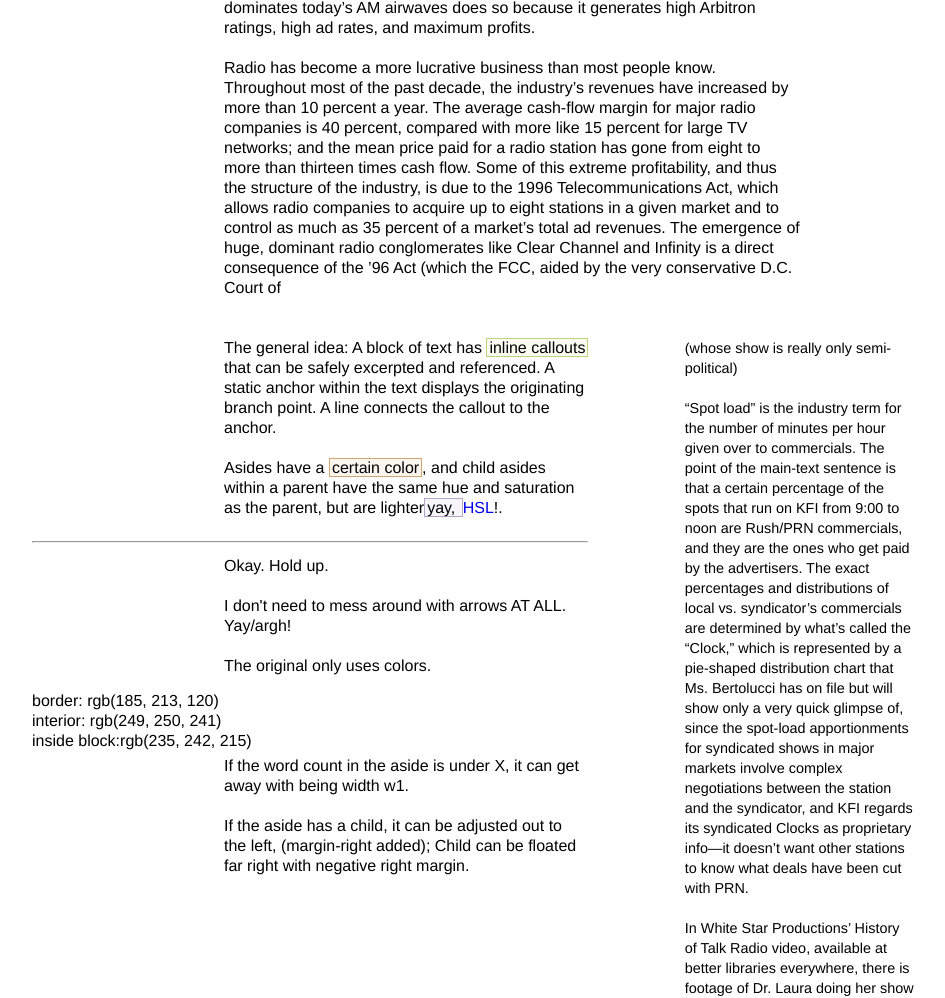
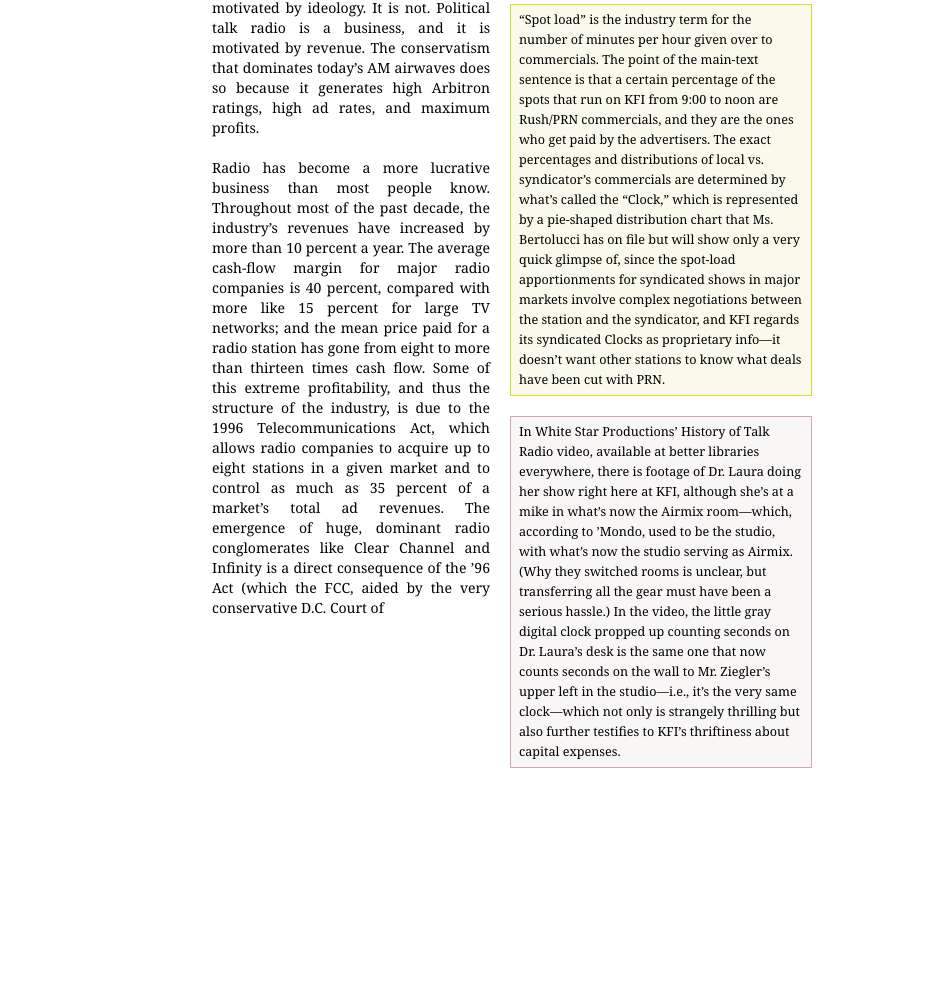
Before and after one commit to charliepark/parentheticals, a plain HTML site: page scratch2.html in a window 1280 px wide. Shown: the part 1047-2045 px from the top of the page, without its empty margins (128-1073 px from the left). After the commit the page ends 1825 px from the top, so only its background shows below. Drawn offline with Linux system fonts and the light colour scheme.

Commit message:
Progress on CSS.

```diff
--- a/scratch2.html
+++ b/scratch2.html
@@ -21,11 +21,12 @@
     table{border-collapse:collapse;border-spacing:0}
     /* end of Eric Meyer's CSS Reset */
 
-    body, input, select, textarea{font-family:'helvetica neue',helvetica,arial,sans-serif;font-size:16px;line-height:20px}
+    body, input, select, textarea{font-family:georgia,serif;font-size:14px;line-height:20px}
 
     article{margin:50px auto;padding:50px 0;width:960px;}
 
-    p{margin:0 auto;padding:5px 8px 15px;max-width:60%;}
+    p{margin:0 auto;padding:5px 8px 15px;width:600px;text-align:justify}
+    aside p{text-align:left;width:auto}
     .color0{background:rgb(249, 250, 241);border: 1px solid rgb(185, 213, 120);}
     aside.color0 a[data-footnote]{border-color:rgb(235, 241, 214);background:rgb(235, 241, 214);}
     .color1{background:rgb(250, 246, 239);border: 1px solid rgb(209, 167, 112);}
@@ -42,7 +43,7 @@
     aside aside{margin:2% -5% 2% 0;width:50%}
     aside p:last-child{padding-bottom:5px}
 
-    aside{clear:both;display:block;float:right;font-size:90%;margin-bottom:10px;margin-left:20px;width:40%;}
+    aside{clear:both;display:block;float:right;font-size:90%;margin:10px 0 10px 20px;width:300px;}
 
 
   </style>
@@ -52,41 +53,20 @@
   <article>
     <section>
       <p>news in a depth and detail that other media do not, and to interpret, analyze, and explain that news.</p>
-      <p>Which all sounds great, except of course &ldquo;explaining&rdquo; the news really means editorializing, infusing the actual events of the day with the host&rsquo;s own opinions. And here is where the real controversy starts, because these opinions are, as just one person&rsquo;s opinions, exempt from strict journalistic standards of truthfulness, probity, etc., and yet they are often delivered by the talk-radio host not as opinions but as revealed truths, truths intentionally ignored or suppressed by a &ldquo;mainstream press&rdquo; that&rsquo;s &ldquo;biased&rdquo; in favor of liberal interests. This is, at any rate, the rhetorical template for Rush Limbaugh&rsquo;s program, <a data-footnote=0>on which most syndicated and large-market political talk radio is modeled</a>, from ABC&rsquo;s Sean Hannity and Talk Radio Network&rsquo;s Laura Ingraham to G. G. Liddy, Rusty Humphries, Michael Medved, Mike Gallagher, Neal Boortz, Dennis Prager, and, in many respects, Mr. John Ziegler.</p>
-      <p>KFI AM-640 carries Rush Limbaugh every weekday, 9:00 A.M. to noon, via live ISDN feed from Premiere Radio Networks, which is one of the dozen syndication networks that own talk-radio shows so popular that it&rsquo;s worth it for local stations to air them even though it costs the stations a portion of their spot load. The same goes for Dr. Laura Schlessinger, who&rsquo;s based in southern California and used to broadcast her syndicated show from KFI until the midnineties, when Premiere built its own LA facility and was able to offer Schlessinger more-sumptuous digs. Dr. Laura airs M-F from noon to 3:00 on KFI, though her shows are canned and there&rsquo;s no live feed. Besides 7:00–10:00 P.M.&rsquo;s Phil Hendrie (another KFI host whose show went into national syndication, and who now has his own private dressing room and studio over at Premiere), the only other weekday syndication KFI uses is <em>Coast to Coast With George Noory</em>, which covers and analyzes news of the paranormal throughout the wee hours.
+      <p>Which all sounds great, except of course &ldquo;explaining&rdquo; the news really means editorializing, infusing the actual events of the day with the host&rsquo;s own opinions. And here is where the real controversy starts, because these opinions are, as just one person&rsquo;s opinions, exempt from strict journalistic standards of truthfulness, probity, etc., and yet they are often delivered by the talk-radio host not as opinions but as revealed truths, truths intentionally ignored or suppressed by a &ldquo;mainstream press&rdquo; that&rsquo;s &ldquo;biased&rdquo; in favor of liberal interests. This is, at any rate, the rhetorical template for Rush Limbaugh&rsquo;s program, <a data-footnote=0>on which most syndicated and large-market political talk radio is modeled</a>, from ABC&rsquo;s Sean Hannity and Talk Radio Network&rsquo;s Laura Ingraham to G. G. Liddy, Rusty Humphries, Michael Medved, <a data-footnote=1>Mike Gallagher, Neal Boortz,</a> Dennis Prager, and, in many respects, <a data-footnote=2>Mr. John Ziegler.</a></p>
+      <p>KFI AM-640 carries Rush Limbaugh every weekday, 9:00 A.M. to noon, via live ISDN feed from Premiere Radio Networks, which is one of the dozen syndication networks that own talk-radio shows so popular that it&rsquo;s worth it for local stations to air them even though it costs the stations a portion of their <a data-footnote=3>spot load.</a> The same goes for Dr. Laura Schlessinger, who&rsquo;s based in southern California and <a data-footnote=4>used to broadcast her syndicated show from KFI</a> until the midnineties, when Premiere built its own LA facility and was able to offer Schlessinger more-sumptuous digs. Dr. Laura airs M-F from noon to 3:00 on KFI, though her shows are canned and there&rsquo;s no live feed. Besides 7:00–10:00 P.M.&rsquo;s Phil Hendrie (another KFI host whose show went into national syndication, and who now has his own private dressing room and studio over at Premiere), the only other weekday syndication KFI uses is <em>Coast to Coast With George Noory</em>, which covers and analyzes news of the paranormal throughout the wee hours.
   </section>
   <section>
     <p>Whatever the social effects of talk radio or the partisan agendas of certain hosts, it is a fallacy that political talk radio is motivated by ideology. It is not. Political talk radio is a business, and it is motivated by revenue. The conservatism that dominates today&rsquo;s AM airwaves does so because it generates high Arbitron ratings, high ad rates, and maximum proﬁts.</p>
     <p>Radio has become a more lucrative business than most people know. Throughout most of the past decade, the industry&rsquo;s revenues have increased by more than 10 percent a year. The average cash-ﬂow margin for major radio companies is 40 percent, compared with more like 15 percent for large TV networks; and the mean price paid for a radio station has gone from eight to more than thirteen times cash ﬂow. Some of this extreme proﬁtability, and thus the structure of the industry, is due to the 1996 Telecommunications Act, which allows radio companies to acquire up to eight stations in a given market and to control as much as 35 percent of a market&rsquo;s total ad revenues. The emergence of huge, dominant radio conglomerates like Clear Channel and Inﬁnity is a direct consequence of the &rsquo;96 Act (which the FCC, aided by the very conservative D.C. Court of<p>
     </section>
 
-<aside data-anchor=0><p>PURELY INFORMATIVE  It&rsquo;s true that there are, in some large markets and even syndication, a few political talk-radio hosts who identify as moderate or liberal. The best known of these are probably Ed Schultz, Thom Hartmann, and Doug Stephan. But only a few—and only Stephan has anything close to a national audience. And the tribulations of Franken et al.&rsquo;s Air America venture are well known. The point is that it is neither inaccurate nor unfair to say that today&rsquo;s political talk radio is, in general, overwhelmingly conservative.</aside>
+<aside data-anchor=0><p>PURELY INFORMATIVE  It&rsquo;s true that there are, in some large markets and even syndication, a few political talk-radio hosts who identify as moderate or liberal. The best known of these are probably Ed Schultz, Thom Hartmann, and Doug Stephan. But only a few—and only <a data-footnote=0a>Stephan</a> has anything close to a national audience. And the tribulations of Franken et al.&rsquo;s Air America venture are well known. The point is that it is neither inaccurate nor unfair to say that today&rsquo;s political talk radio is, in general, overwhelmingly conservative.</p></aside>
 <aside data-anchor=0a><p>(whose show is really only semi-political)</p></aside>
 <aside data-anchor=1><p>Quick sample intros: Mike Gallagher, a regular Fox News contributor whose program is syndicated by Salem Radio Network, has an upcoming book called Surrounded by Idiots: Fighting Liberal Lunacy in America. Neal Boortz, who&rsquo;s carried by Cox Radio Syndication and JRN, bills himself as &ldquo;High Priest of the Church of the Painful Truth,&rdquo; and his recent ads in trade publications feature the quotation &ldquo;How can we take airport security seriously until ethnic proﬁling is not only permitted, but encouraged?&rdquo;</p></aside>
 <aside data-anchor=2><p>Mr. Z. identiﬁes himself as a Libertarian, though he&rsquo;s not a registered member of the Libertarian Party, because he feels they &ldquo;can&rsquo;t get their act together,&rdquo; which he does not seem to intend as a witticism.</p></aside>
 <aside data-anchor=3><p>&ldquo;Spot load&rdquo; is the industry term for the number of minutes per hour given over to commercials. The point of the main-text sentence is that a certain percentage of the spots that run on KFI from 9:00 to noon are Rush/PRN commercials, and they are the ones who get paid by the advertisers. The exact percentages and distributions of local vs. syndicator&rsquo;s commercials are determined by what&rsquo;s called the &ldquo;Clock,&rdquo; which is represented by a pie-shaped distribution chart that Ms. Bertolucci has on ﬁle but will show only a very quick glimpse of, since the spot-load apportionments for syndicated shows in major markets involve complex negotiations between the station and the syndicator, and KFI regards its syndicated Clocks as proprietary info—it doesn&rsquo;t want other stations to know what deals have been cut with PRN.</p></aside>
 <aside data-anchor=4><p>In White Star Productions&rsquo; History of Talk Radio video, available at better libraries everywhere, there is footage of Dr. Laura doing her show right here at KFI, although she&rsquo;s at a mike in what&rsquo;s now the Airmix room—which, according to &rsquo;Mondo, used to be the studio, with what&rsquo;s now the studio serving as Airmix. (Why they switched rooms is unclear, but transferring all the gear must have been a serious hassle.) In the video, the little gray digital clock propped up counting seconds on Dr. Laura&rsquo;s desk is the same one that now counts seconds on the wall to Mr. Ziegler&rsquo;s upper left in the studio—i.e., it&rsquo;s the very same clock—which not only is strangely thrilling but also further testiﬁes to KFI&rsquo;s thriftiness about capital expenses.</p></aside>
-
-  <p>The general idea: A block of text has <a data-footnote=0>inline callouts</a> that can be safely excerpted and referenced. A static anchor within the text displays the originating branch point. A line connects the callout to the anchor.</p>
-  <p>Asides have a <a data-footnote=1>certain color</a>, and child asides within a parent have the same hue and saturation as the parent, but are lighter<a data-footnote=2>yay, <a href="http://mothereffinghsl.com">HSL</a>!</a>.</p>
-
-
-
-  <hr />
-
-  <p>Okay. Hold up.</p>
-
-  <p>I don't need to mess around with arrows AT ALL. Yay/argh!</p>
-
-  <p>The original only uses colors.</p>
-  <ul>
-    <li><ul>  <li>border: rgb(185, 213, 120)</li>  <li>interior: rgb(249, 250, 241)</li>  <li>inside block:rgb(235, 242, 215)</li></ul>
-    </li>
-  </ul>
-
-  <p>If the word count in the aside is under X, it can get away with being width w1.</p>
-  <p>If the aside has a child, it can be adjusted out to the left, (margin-right added); Child can be floated far right with negative right margin.</p>
-
   </article>
 
   <script src="lib/jquerymin.js" type="text/javascript" charset="utf-8"></script>
@@ -104,7 +84,7 @@
 //    alert(colorId);
     var color = colors[colorId];
     var anchor = $('[data-footnote='+originalId+']');
-    anchor.addClass('color'+colorId);$(this).appendTo(anchor).addClass('color'+colorId);
+    anchor.addClass('color'+colorId);$(this).remove().appendTo(anchor).addClass('color'+colorId);
   });
 
 
```
